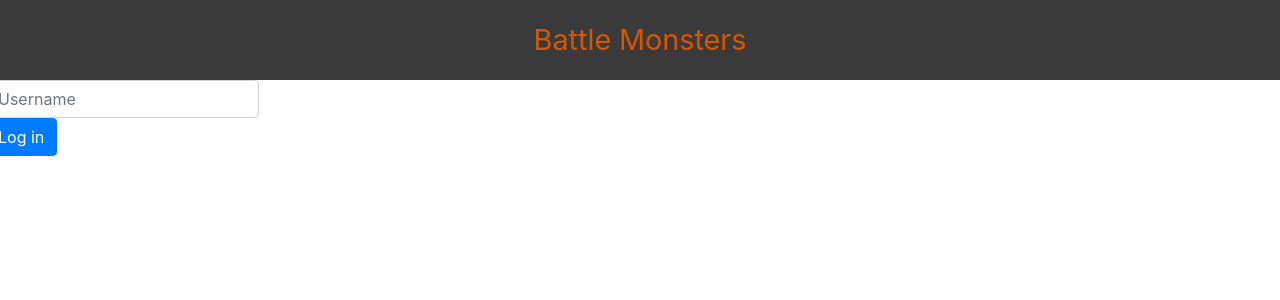
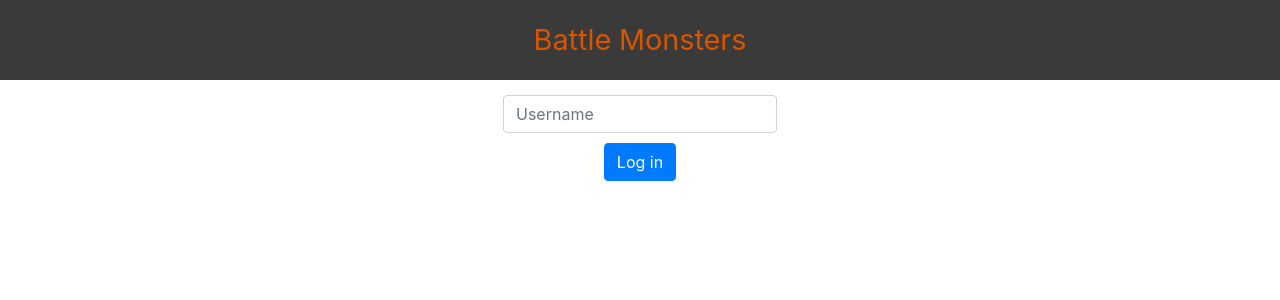
Before and after one commit to angelique-w/Battle-Monsters, a React (Create React App) app: page / in a window 1280 px wide. Shown: the top 300 px of the page. Built offline with nearby package versions, Linux system fonts and the light colour scheme.

Commit message:
center button

```diff
--- a/src/components/UserLogin.jsx
+++ b/src/components/UserLogin.jsx
@@ -58,7 +58,7 @@ render() {
     else {
     return (
 
-        <Row>
+        <Row className="login">
             <Form layout="inline" onSubmit={this.handleSubmit}>
         <Input
             placeholder="Username"
--- a/src/components/header.css
+++ b/src/components/header.css
@@ -11,3 +11,17 @@
 div.col-12.text-center{
     margin:15px;
 }
+
+div.login.row{
+    justify-content: center;
+    display: flex;
+    align-items: center;
+    margin:15px;
+}
+
+button.btn.btn-primary {
+    display: flex;
+    margin: 0 auto;
+    margin-top: 10px;
+
+}
```
